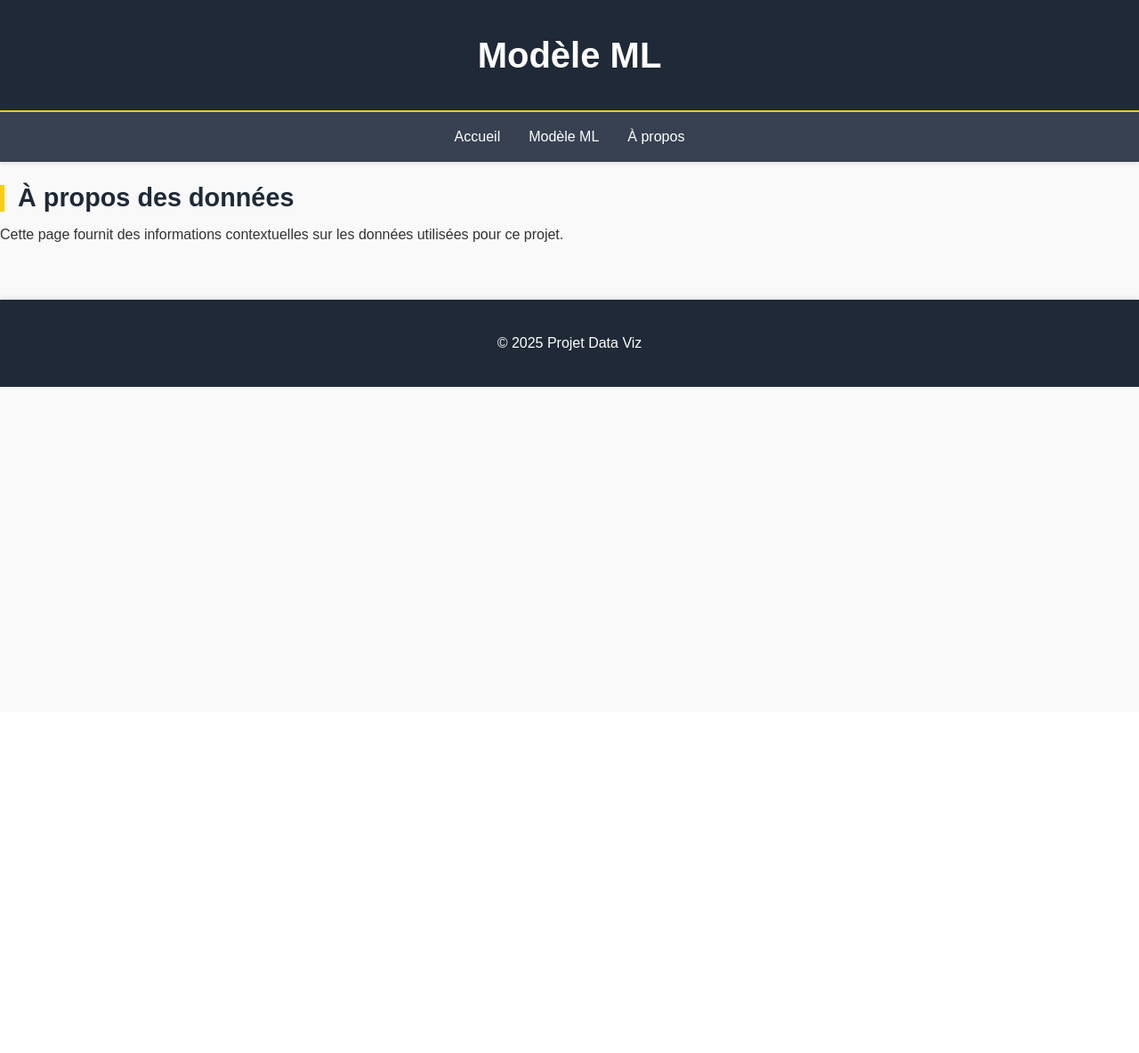
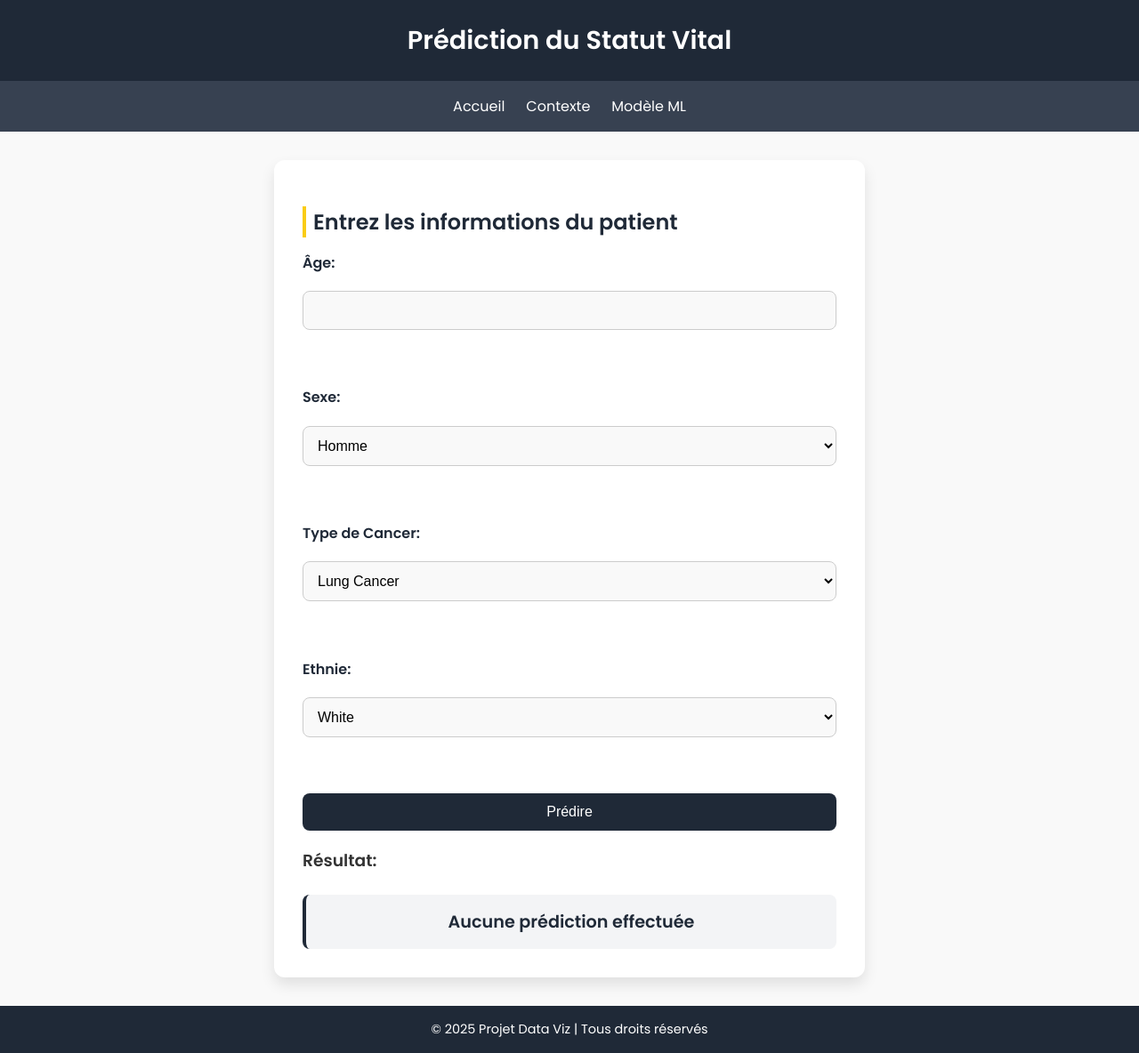
Before and after one commit to TayebMoha/ProjetCancer, a FastAPI app: page /ml-model in a window 1280 px wide. Shown: the whole page at 89% size. Before the commit the page ends 435 px from the top, so only its background shows below. Run offline with FastAPI, Linux system fonts and the light colour scheme; parts of the project's set-up code (start-up, migrations or seed data) failed here and were passed over.

Commit message:
ml_model html+css+mock end points for model

```diff
--- a/main.py
+++ b/main.py
@@ -3,6 +3,8 @@ from fastapi.responses import HTMLResponse
 from fastapi.templating import Jinja2Templates
 from fastapi.staticfiles import StaticFiles
 import pandas as pd
+from pydantic import BaseModel
+import random
 import plotly.express as px
 
 app = FastAPI()
@@ -101,7 +103,34 @@ def home(request: Request):
 def context(request: Request):
     return templates.TemplateResponse("context.html", {"request": request})
 
+# Define the expected input format
+class PatientData(BaseModel):
+    Age: int
+    Sex: str  # "Male" or "Female"
+    CancerType: str
+    Race: str
 
-@app.get("/ml-model", response_class=HTMLResponse)
-def context(request: Request):
-    return templates.TemplateResponse("ml-model.html", {"request": request})
+# Dummy prediction endpoint (Replace with actual model later)
+@app.post("/predict/")
+def predict_lifestatus(patient: PatientData):
+    # Placeholder prediction (Random probabilities)
+    prob_alive = round(random.uniform(50, 95), 2)  # Random between 50% and 95%
+    prob_dead = round(100 - prob_alive, 2)  # Complementary probability
+
+    return {
+        "Probability_Alive": prob_alive,
+        "Probability_Dead": prob_dead
+    }
+
+# ML Page route
+@app.get("/ml-model")
+def ml_page(request: Request):
+    # Dummy dropdown values (Replace with actual categories when model is ready)
+    cancer_types = ["Lung Cancer", "Breast Cancer", "Prostate Cancer", "Colon Cancer", "Skin Cancer"]
+    races = ["White", "Black", "Asian", "Hispanic", "Native American", "Other"]
+
+    return templates.TemplateResponse("ml_model.html", {
+        "request": request,
+        "cancer_types": cancer_types,
+        "races": races
+    })
--- a/static/css/ml-model.css
+++ /dev/null
@@ -1,124 +0,0 @@
-/* Design Global */
-body {
-  font-family: 'Poppins', sans-serif;
-  margin: 0;
-  padding: 0;
-  background-color: #f9f9f9;
-  color: #333;
-}
-
-header {
-  background-color: #1f2937;
-  color: white;
-  padding: 2rem;
-  text-align: center;
-  font-size: 2rem;
-  font-weight: 600;
-  box-shadow: 0 4px 8px rgba(0, 0, 0, 0.1);
-  border-bottom: 2px solid #facc15;
-  height: 60px; /* Hauteur fixe */
-  line-height: 120px; /* Centrer verticalement le texte */
-}
-
-header h1 {
-  font-size: 2.5rem; /* Taille fixe pour le titre */
-  margin-top: -30px;
-}
-
-nav {
-  display: flex;
-  justify-content: center;
-  gap: 2rem;
-  background-color: #374151;
-  padding: 1.2rem;
-  box-shadow: 0 2px 5px rgba(0, 0, 0, 0.1);
-}
-
-nav a {
-  color: white;
-  text-decoration: none;
-  font-size: 1rem;
-  font-weight: 500;
-  transition: color 0.3s ease, transform 0.3s ease;
-}
-
-nav a:hover {
-  color: #facc15;
-  transform: scale(1.1);
-}
-
-.container {
-  max-width: 1200px;
-  margin: 3rem auto;
-  padding: 2rem 3rem;
-  background: white;
-  border-radius: 10px;
-  box-shadow: 0 8px 20px rgba(0, 0, 0, 0.05);
-}
-
-section {
-  margin-bottom: 2.5rem;
-  padding-bottom: 1.5rem;
-  border-bottom: 2px solid #e5e7eb;
-}
-
-section:last-child {
-  border-bottom: none;
-}
-
-h2 {
-  font-size: 1.8rem;
-  color: #1f2937;
-  margin-bottom: 1rem;
-  font-weight: 600;
-  position: relative;
-  padding-left: 20px;
-}
-
-h2::before {
-  content: '';
-  position: absolute;
-  left: 0;
-  top: 50%;
-  transform: translateY(-50%);
-  width: 5px;
-  height: 30px;
-  background-color: #facc15;
-}
-
-.chart-container {
-  margin-bottom: 2rem;
-}
-
-.chart-container h3 {
-  text-align: center;
-  font-size: 1.2rem;
-  color: #4b5563;
-}
-
-.story {
-  margin: 1rem 0;
-  padding: 1rem;
-  background: #f3f4f6;
-  border-left: 4px solid #1f2937;
-  border-radius: 8px;
-}
-
-footer {
-  text-align: center;
-  background-color: #1f2937;
-  color: white;
-  padding: 1.5rem;
-  margin-top: 4rem;
-  font-size: 1rem;
-  box-shadow: 0 -2px 5px rgba(0, 0, 0, 0.1);
-}
-
-footer a {
-  color: #facc15;
-  text-decoration: none;
-}
-
-footer a:hover {
-  text-decoration: underline;
-}
--- /dev/null
+++ b/static/css/ml_model.css
@@ -0,0 +1,129 @@
+/* Global Styles */
+body {
+    font-family: 'Poppins', sans-serif;
+    margin: 0;
+    padding: 0;
+    background-color: #f9f9f9;
+    color: #333;
+}
+
+/* Header */
+header {
+    background-color: #1f2937;
+    color: white;
+    padding: 1.5rem;
+    text-align: center;
+    font-size: 1.8rem;
+    font-weight: 600;
+}
+
+/* Navigation Bar */
+nav {
+    display: flex;
+    justify-content: center;
+    gap: 1.5rem;
+    background-color: #374151;
+    padding: 1rem;
+}
+
+nav a {
+    color: white;
+    text-decoration: none;
+    font-size: 1rem;
+    font-weight: 500;
+    transition: color 0.3s ease;
+}
+
+nav a:hover {
+    color: #facc15;
+}
+
+/* Container */
+.container {
+    max-width: 600px;
+    margin: 2rem auto;
+    padding: 2rem;
+    background: white;
+    border-radius: 12px;
+    box-shadow: 0 8px 16px rgba(0, 0, 0, 0.1);
+}
+
+/* Section Title */
+h2 {
+    font-size: 1.5rem;
+    color: #1f2937;
+    margin-bottom: 1rem;
+    border-left: 4px solid #facc15;
+    padding-left: 0.5rem;
+}
+
+/* Form Layout */
+form {
+    display: flex;
+    flex-direction: column;
+    gap: 1.2rem;
+}
+
+label {
+    font-weight: 600;
+    font-size: 1rem;
+    color: #1f2937;
+}
+
+/* Input & Select Styles */
+select, input {
+    padding: 12px;
+    font-size: 1rem;
+    border: 1px solid #ccc;
+    border-radius: 8px;
+    width: 100%;
+    box-sizing: border-box;
+    background: #f9f9f9;
+    transition: 0.3s;
+}
+
+select:focus, input:focus {
+    outline: none;
+    border-color: #facc15;
+    background: #fff;
+}
+
+/* Button Styles */
+button {
+    background-color: #1f2937;
+    color: white;
+    padding: 12px;
+    font-size: 1rem;
+    border: none;
+    border-radius: 8px;
+    cursor: pointer;
+    transition: background 0.3s ease;
+}
+
+button:hover {
+    background-color: #facc15;
+    color: #1f2937;
+}
+
+/* Prediction Result */
+.result {
+    margin-top: 1.5rem;
+    padding: 1rem;
+    background: #f3f4f6;
+    border-left: 4px solid #1f2937;
+    border-radius: 8px;
+    font-size: 1.2rem;
+    text-align: center;
+    font-weight: 600;
+    color: #1f2937;
+}
+
+/* Footer */
+footer {
+    text-align: center;
+    background-color: #1f2937;
+    color: white;
+    padding: 1rem;
+    margin-top: 2rem;
+    font-size: 0.9rem;
+}
--- a/templates/context.html
+++ b/templates/context.html
@@ -49,7 +49,7 @@
     </section>
 </div>
   <footer>
-    <p>© 2025 Projet Data Viz</p>
-  </footer>
+    © 2025 Projet Data Viz | Tous droits réservés
+</footer>
 </body>
 </html>
--- a/templates/ml-model.html
+++ /dev/null
@@ -1,26 +0,0 @@
-<!DOCTYPE html>
-<html lang="en">
-<head>
-  <meta charset="UTF-8">
-  <meta name="viewport" content="width=device-width, initial-scale=1.0">
-  <title>Modèle ML</title>
-  <link rel="stylesheet" href="{{ url_for('static', path='/css/ml-model.css') }}">
-</head>
-<body>
-  <header>
-    <h1>Modèle ML</h1>
-  </header>
-  <nav>
-    <a href="/">Accueil</a>
-    <a href="/ml-model">Modèle ML</a>
-    <a href="/context">À propos</a>
-  </nav>
-  <main>
-    <h2>À propos des données</h2>
-    <p>Cette page fournit des informations contextuelles sur les données utilisées pour ce projet.</p>
-  </main>
-  <footer>
-    <p>© 2025 Projet Data Viz</p>
-  </footer>
-</body>
-</html>
--- /dev/null
+++ b/templates/ml_model.html
@@ -0,0 +1,79 @@
+<!DOCTYPE html>
+<html lang="fr">
+<head>
+    <meta charset="UTF-8">
+    <meta name="viewport" content="width=device-width, initial-scale=1.0">
+    <title>Prédiction du Statut Vital</title>
+    <link href="https://fonts.googleapis.com/css2?family=Poppins:wght@300;400;600&display=swap" rel="stylesheet">
+    <link rel="stylesheet" href="{{ url_for('static', path='/css/ml_model.css') }}">
+
+</head>
+<body>
+    <header>
+        Prédiction du Statut Vital
+    </header>
+    <nav>
+        <a href="/">Accueil</a>
+        <a href="/context">Contexte</a>
+        <a href="/ml-model">Modèle ML</a>
+    </nav>
+
+    <div class="container">
+        <h2>Entrez les informations du patient</h2>
+        <form id="prediction-form">
+            <label>Âge:</label>
+            <input type="number" id="age" required min="0"><br>
+
+            <label>Sexe:</label>
+            <select id="sex">
+                <option value="Male">Homme</option>
+                <option value="Female">Femme</option>
+            </select><br>
+
+            <label>Type de Cancer:</label>
+            <select id="cancer-type">
+                {% for cancer in cancer_types %}
+                    <option value="{{ cancer }}">{{ cancer }}</option>
+                {% endfor %}
+            </select><br>
+
+            <label>Ethnie:</label>
+            <select id="race">
+                {% for race in races %}
+                    <option value="{{ race }}">{{ race }}</option>
+                {% endfor %}
+            </select><br>
+
+            <button type="submit">Prédire</button>
+        </form>
+
+        <h3>Résultat:</h3>
+        <div class="result" id="prediction-result">Aucune prédiction effectuée</div>
+    </div>
+
+    <script>
+    document.getElementById("prediction-form").addEventListener("submit", async function(event) {
+        event.preventDefault();
+
+        const age = document.getElementById("age").value;
+        const sex = document.getElementById("sex").value;
+        const cancerType = document.getElementById("cancer-type").value;
+        const race = document.getElementById("race").value;
+
+        const response = await fetch("/predict/", {
+            method: "POST",
+            headers: { "Content-Type": "application/json" },
+            body: JSON.stringify({ Age: age, Sex: sex, CancerType: cancerType, Race: race })
+        });
+
+        const data = await response.json();
+        document.getElementById("prediction-result").innerHTML =
+          `<b>Chance d'être en vie:</b> ${data.Probability_Alive}%<br>
+           <b>Chance de décès:</b> ${data.Probability_Dead}%`;
+    });
+    </script>
+<footer>
+    © 2025 Projet Data Viz | Tous droits réservés
+</footer>
+</body>
+</html>
```
